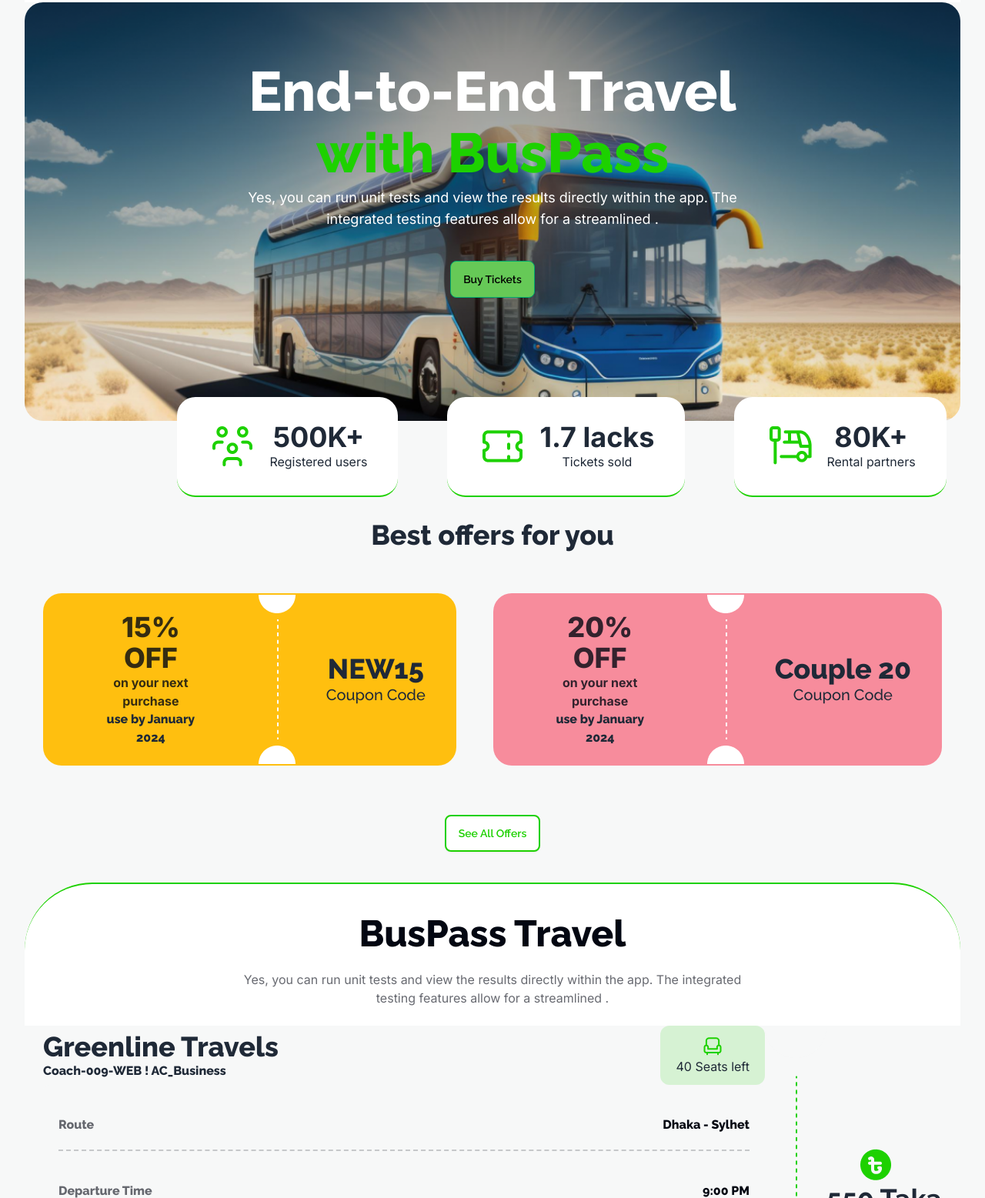
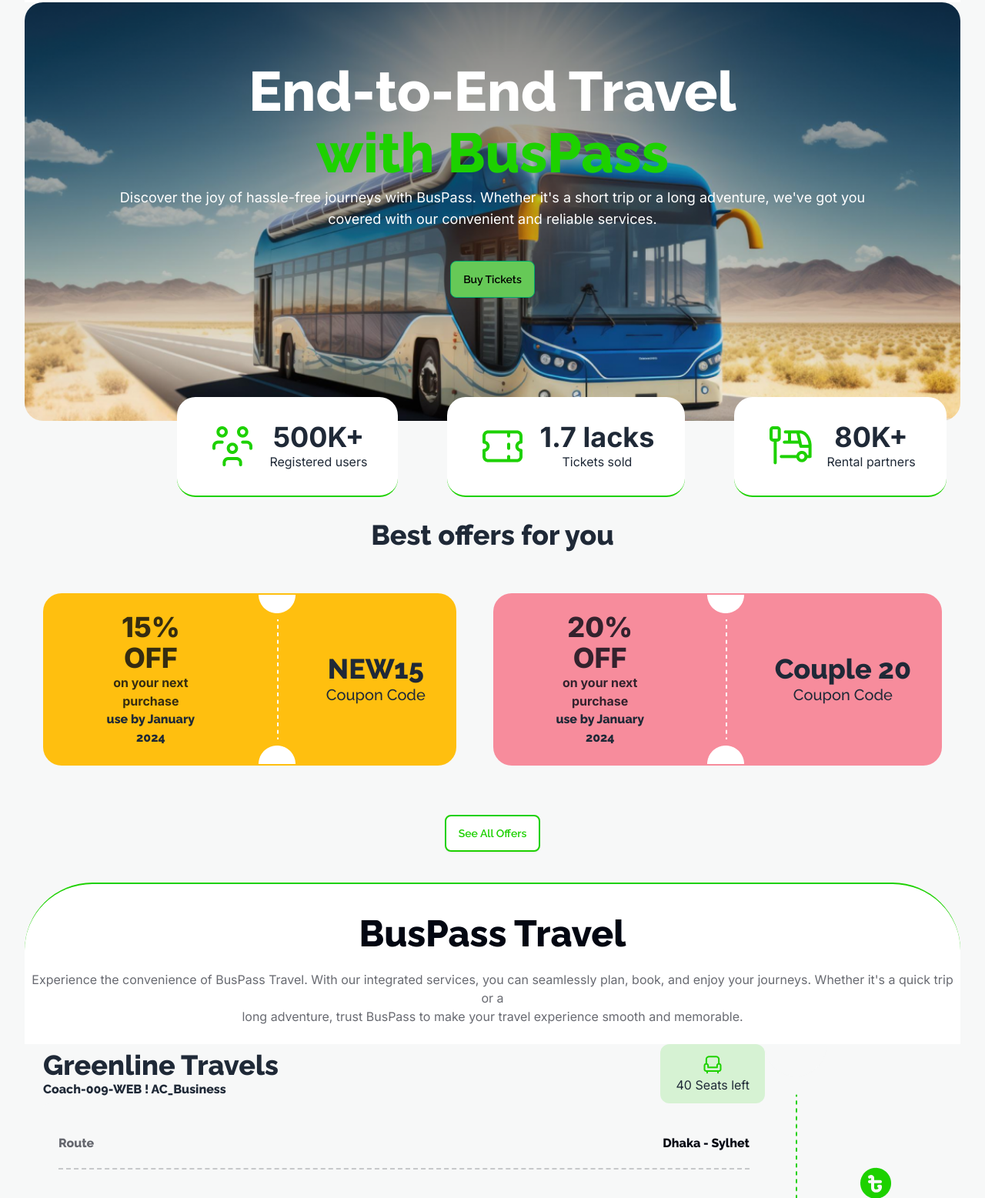
Before and after one commit to NabilaFerdousPrapty/BusPass-smart-ticketing-system, a plain HTML site: page index.html in a window 1280 px wide. Shown: the part 65-1622 px from the top of the page at 77% size. Drawn offline with nearby package versions, Linux system fonts and the light colour scheme.

Commit message:
finished

```diff
--- a/index.html
+++ b/index.html
@@ -4,7 +4,7 @@
 <head>
     <meta charset="UTF-8">
     <meta name="viewport" content="width=device-width, initial-scale=1.0">
-    <title>Bus ticketing</title>
+    <title>BusPassNow</title>
 
     <link rel="preconnect" href="https://fonts.googleapis.com">
     <link rel="preconnect" href="https://fonts.gstatic.com" crossorigin>
@@ -65,9 +65,9 @@
             style="background-image: url('images/banner.png');">
             <h1 class=" text-3xl md:text-5xl lg:text-7xl text-white  pt-20">End-to-End Travel</h1>
             <h3 class="text-3xl md:text-5xl lg:text-7xl text-[#1DD100] py-2">with BusPass</h3>
-            <p class="lg:text-lg mb-10 text-white inter-font">Yes, you can run unit tests and view the results directly
-                within the
-                app. The <br>integrated testing features allow for a streamlined .</p>
+            <p class="lg:text-lg mb-10 text-white inter-font">Discover the joy of hassle-free journeys with BusPass.
+                Whether it's a short trip or  a long adventure, we've got you <br> covered with our convenient and reliable
+                services.</p>
             <a href="#buying-ticket" class="btn btn-success bg-[#66c957]">Buy Tickets</a>
 
         </div>
@@ -142,8 +142,9 @@
         <div class="text-center mt-10 pt-10 bg-white border-t-2 border-[#1DD100] "
             style="border-radius: 88px 88px 0px 0px;">
             <h1 class="text-5xl text-[#030712]">BusPass Travel</h1>
-            <p class="text-base text-[#03071299] inter-font py-6">Yes, you can run unit tests and view the results
-                directly within the app. The integrated <br> testing features allow for a streamlined .</p>
+            <p class="text-base text-[#03071299] inter-font py-6">Experience the convenience of BusPass Travel. With our
+                integrated services, you can seamlessly plan, book, and enjoy your journeys. Whether it's a quick trip or a <br>
+                long adventure, trust BusPass to make your travel experience smooth and memorable.</p>
         </div>
         <div class="lg:flex px-6">
             <div class="flex-grow ">
--- a/js/script.js
+++ b/js/script.js
@@ -135,7 +135,7 @@ function validateCoupon(coupon) {
     } else if (coupon == "Couple 20") {
       discountPercentage = 0.2;
       grandTotal = totalPrice - discountPercentage * totalPrice;
-      document.getElementById("grand-total").innerText = grandTotal;
+      document.getElementById("grand-total").innerText = grandTotal.toFixed(2);
       const division = document.getElementById("discount-amount");
       const h2 = document.createElement("h2");
       const p = document.createElement("p");
@@ -218,8 +218,10 @@ function startOver() {
   seatBookingCount=0;
   const nextButton = document.getElementById("next");
   nextButton.setAttribute("disabled", true);
-
-
+  const discountDiv = document.getElementById("discount-div");
+  discountDiv.classList.remove("hidden");
+  const couponBtn = document.getElementById("coupon-btn");
+  couponBtn.setAttribute("disabled");
   document.getElementById("passenger-name").value=" ";
   document.getElementById("passenger-phone").value=" ";
   document.getElementById("passenger-email").value=" ";
```
